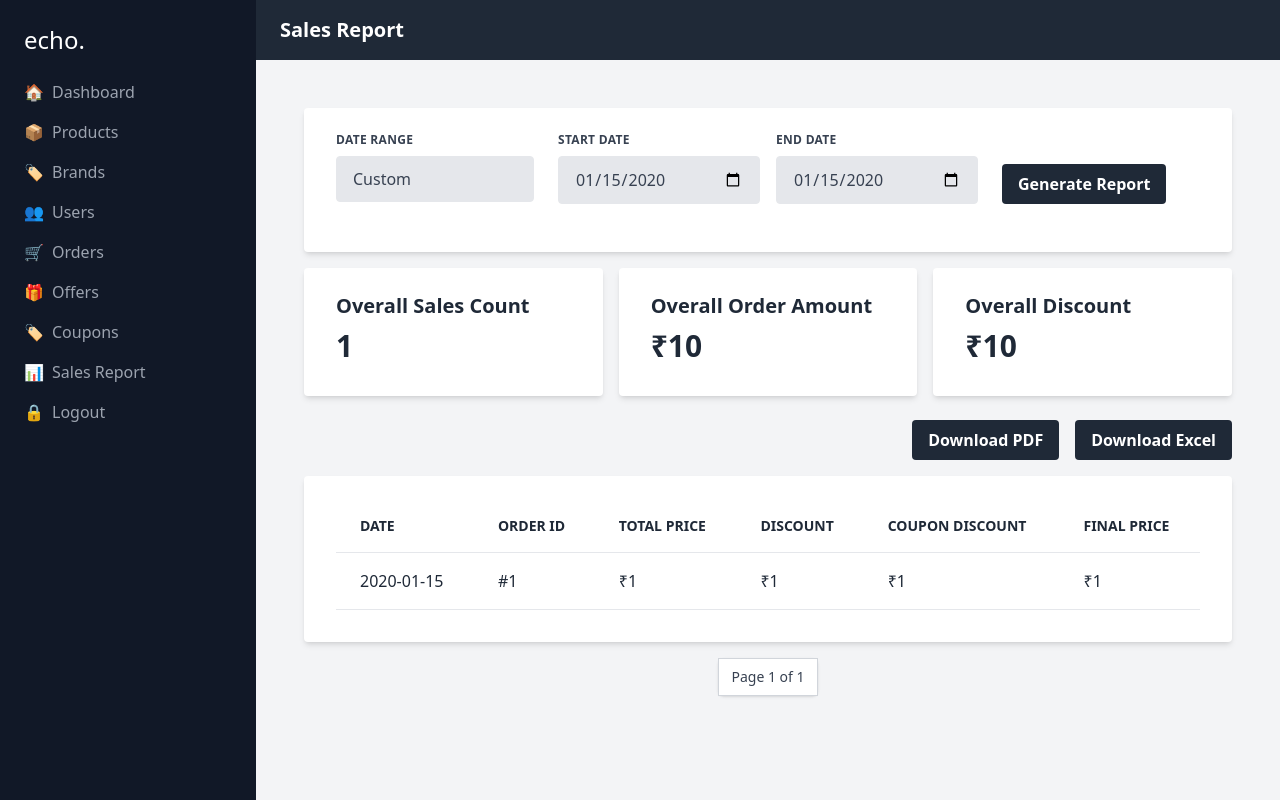
After one commit to ajmalmd/echo, a Django app: template manager/templates/manager/report.html in a window 1280 px wide. The commit adds this page. Run offline with Django 3.2, Linux system fonts and the light colour scheme; the template is opened without the code that fills it: most values are stand-ins (such as "Sample title", 1, 10 or a date in 2020); some libraries are stand-ins or nearby versions.

Commit message:
sales report

```diff
--- a/manager/templates/manager/base.html
+++ b/manager/templates/manager/base.html
@@ -114,6 +114,16 @@
                   <span class="mr-2">🏷️</span> Coupons
                 </a>
               </li>
+              <li>
+                <a href="{% url "report" %}"
+                  class="flex items-center {% if request.resolver_match.url_name == 'report' %}
+                    text-white
+                  {% else %}
+                    text-gray-400
+                  {% endif %} hover:text-white">
+                  <span class="mr-2">📊</span> Sales Report
+                </a>
+              </li>
               {% comment %}
               <li>
                 <a href="#"
@@ -133,16 +143,6 @@
                     text-gray-400
                   {% endif %} hover:text-white">
                   <span class="mr-2">🖼️</span> Banner
-                </a>
-              </li>
-              <li>
-                <a href="#"
-                  class="flex items-center {% if request.resolver_match.url_name == 'sales_report' %}
-                    text-white
-                  {% else %}
-                    text-gray-400
-                  {% endif %} hover:text-white">
-                  <span class="mr-2">📊</span> Sales Report
                 </a>
               </li>
               {% endcomment %}
--- /dev/null
+++ b/manager/templates/manager/report.html
@@ -0,0 +1,188 @@
+{% extends 'manager/base.html' %}
+{% load static %}
+
+{% block header %}Sales Report{% endblock %}
+
+{% block content %}
+<main class="p-6">
+    <div class="mb-6">
+        <!-- Filter Form -->
+        <form method="get" class="bg-white shadow-md rounded px-8 pt-6 pb-8 mb-4">
+            <div class="flex flex-wrap -mx-3 mb-4">
+                <div class="w-full md:w-1/4 px-3 mb-6 md:mb-0">
+                    <label class="block uppercase tracking-wide text-gray-700 text-xs font-bold mb-2" for="date-range">
+                        Date Range
+                    </label>
+                    <select id="date-range" name="date_range" class="block appearance-none w-full bg-gray-200 border border-gray-200 text-gray-700 py-3 px-4 pr-8 rounded leading-tight focus:outline-none focus:bg-white focus:border-gray-500">
+                        <option value="custom" {% if date_range == 'custom' %}selected{% endif %}>Custom</option>
+                        <option value="daily" {% if date_range == 'daily' %}selected{% endif %}>Daily</option>
+                        <option value="weekly" {% if date_range == 'weekly' %}selected{% endif %}>Weekly</option>
+                        <option value="monthly" {% if date_range == 'monthly' %}selected{% endif %}>Monthly</option>
+                        <option value="yearly" {% if date_range == 'yearly' %}selected{% endif %}>Yearly</option>
+                    </select>
+                </div>
+                <div id="custom-date-range" class="w-full md:w-2/4 px-3 mb-6 md:mb-0">
+                    <div class="flex">
+                        <div class="w-1/2 pr-2">
+                            <label class="block uppercase tracking-wide text-gray-700 text-xs font-bold mb-2" for="start-date">
+                                Start Date
+                            </label>
+                            <input type="date" id="start-date" name="start_date" value="{{ start_date|date:'Y-m-d' }}" class="appearance-none block w-full bg-gray-200 text-gray-700 border border-gray-200 rounded py-3 px-4 leading-tight focus:outline-none focus:bg-white focus:border-gray-500">
+                        </div>
+                        <div class="w-1/2 pl-2">
+                            <label class="block uppercase tracking-wide text-gray-700 text-xs font-bold mb-2" for="end-date">
+                                End Date
+                            </label>
+                            <input type="date" id="end-date" name="end_date" value="{{ end_date|date:'Y-m-d' }}" class="appearance-none block w-full bg-gray-200 text-gray-700 border border-gray-200 rounded py-3 px-4 leading-tight focus:outline-none focus:bg-white focus:border-gray-500">
+                        </div>
+                    </div>
+                </div>
+                <div class="w-full md:w-1/4 px-3 mb-6 md:mb-0 flex items-end">
+                    <button type="submit" class="bg-gray-800 hover:bg-gray-700 text-white font-bold py-2 px-4 rounded focus:outline-none focus:shadow-outline">
+                        Generate Report
+                    </button>
+                </div>
+            </div>
+        </form>
+
+        <!-- Summary Statistics -->
+        <div class="grid grid-cols-1 md:grid-cols-3 gap-4 mb-6">
+            <div class="bg-white shadow-md rounded px-8 pt-6 pb-8">
+                <h2 class="text-xl font-semibold mb-2">Overall Sales Count</h2>
+                <p class="text-3xl font-bold">{{ overall_sales_count }}</p>
+            </div>
+            <div class="bg-white shadow-md rounded px-8 pt-6 pb-8">
+                <h2 class="text-xl font-semibold mb-2">Overall Order Amount</h2>
+                <p class="text-3xl font-bold">₹{{ overall_order_amount }}</p>
+            </div>
+            <div class="bg-white shadow-md rounded px-8 pt-6 pb-8">
+                <h2 class="text-xl font-semibold mb-2">Overall Discount</h2>
+                <p class="text-3xl font-bold">₹{{ overall_discount }}</p>
+            </div>
+        </div>
+
+        <!-- Download Buttons -->
+        <div class="flex justify-end space-x-4 mt-4">
+            {% if orders %}
+                <a href="{% url 'download_report' %}?format=pdf&{{ request.GET.urlencode }}"
+                   class="bg-gray-800 hover:bg-gray-700 text-white font-bold py-2 px-4 rounded focus:outline-none focus:shadow-outline">
+                    Download PDF
+                </a>
+                <a href="{% url 'download_report' %}?format=excel&{{ request.GET.urlencode }}"
+                   class="bg-gray-800 hover:bg-gray-700 text-white font-bold py-2 px-4 rounded focus:outline-none focus:shadow-outline">
+                    Download Excel
+                </a>
+            {% else %}
+                <span class="text-gray-500 italic">No data available for download</span>
+            {% endif %}
+        </div>
+
+        <!-- Sales Data Table -->
+        <div class="bg-white shadow-md rounded px-8 pt-6 pb-8 mt-4 overflow-x-auto">
+            {% if orders %}
+                <table class="w-full text-left border-collapse">
+                    <thead>
+                        <tr>
+                            <th class="py-4 px-6 bg-grey-lightest font-bold uppercase text-sm text-grey-dark border-b border-grey-light">Date</th>
+                            <th class="py-4 px-6 bg-grey-lightest font-bold uppercase text-sm text-grey-dark border-b border-grey-light">Order ID</th>
+                            <th class="py-4 px-6 bg-grey-lightest font-bold uppercase text-sm text-grey-dark border-b border-grey-light">Total Price</th>
+                            <th class="py-4 px-6 bg-grey-lightest font-bold uppercase text-sm text-grey-dark border-b border-grey-light">Discount</th>
+                            <th class="py-4 px-6 bg-grey-lightest font-bold uppercase text-sm text-grey-dark border-b border-grey-light">Coupon Discount</th>
+                            <th class="py-4 px-6 bg-grey-lightest font-bold uppercase text-sm text-grey-dark border-b border-grey-light">Final Price</th>
+                        </tr>
+                    </thead>
+                    <tbody>
+                        {% for order in orders %}
+                        <tr>
+                            <td class="py-4 px-6 border-b border-grey-light">{{ order.created_at|date:"Y-m-d" }}</td>
+                            <td class="py-4 px-6 border-b border-grey-light">#{{ order.id }}</td>
+                            <td class="py-4 px-6 border-b border-grey-light">₹{{ order.total_price }}</td>
+                            <td class="py-4 px-6 border-b border-grey-light">₹{{ order.total_discount }}</td>
+                            <td class="py-4 px-6 border-b border-grey-light">₹{{ order.total_coupon_discount }}</td>
+                            <td class="py-4 px-6 border-b border-grey-light">₹{{ order.total_price_after_discount }}</td>
+                        </tr>
+                        {% empty %}
+                        <tr>
+                            <td colspan="6" class="py-4 px-6 border-b border-grey-light text-center">No sales found for the selected period.</td>
+                        </tr>
+                        {% endfor %}
+                    </tbody>
+                </table>
+            {% else %}
+                <p class="text-center py-4">No sales data available for the selected period.</p>
+            {% endif %}
+        </div>
+
+        <!-- Pagination -->
+        {% if orders %}
+            <div class="flex justify-center mt-4">
+                <nav class="inline-flex rounded-md shadow">
+                    {% if orders.has_previous %}
+                        <a href="?page=1{% for key, value in request.GET.items %}{% if key != 'page' %}&{{ key }}={{ value }}{% endif %}{% endfor %}" class="px-3 py-2 rounded-l-md border border-gray-300 bg-white text-sm font-medium text-gray-500 hover:bg-gray-50">
+                            First
+                        </a>
+                        <a href="?page={{ orders.previous_page_number }}{% for key, value in request.GET.items %}{% if key != 'page' %}&{{ key }}={{ value }}{% endif %}{% endfor %}" class="px-3 py-2 border-t border-b border-gray-300 bg-white text-sm font-medium text-gray-500 hover:bg-gray-50">
+                            Previous
+                        </a>
+                    {% endif %}
+                    <span class="px-3 py-2 border border-gray-300 bg-white text-sm font-medium text-gray-700">
+                        Page {{ orders.number }} of {{ orders.paginator.num_pages }}
+                    </span>
+                    {% if orders.has_next %}
+                        <a href="?page={{ orders.next_page_number }}{% for key, value in request.GET.items %}{% if key != 'page' %}&{{ key }}={{ value }}{% endif %}{% endfor %}" class="px-3 py-2 border-t border-b border-gray-300 bg-white text-sm font-medium text-gray-500 hover:bg-gray-50">
+                            Next
+                        </a>
+                        <a href="?page={{ orders.paginator.num_pages }}{% for key, value in request.GET.items %}{% if key != 'page' %}&{{ key }}={{ value }}{% endif %}{% endfor %}" class="px-3 py-2 rounded-r-md border border-gray-300 bg-white text-sm font-medium text-gray-500 hover:bg-gray-50">
+                            Last
+                        </a>
+                    {% endif %}
+                </nav>
+            </div>
+        {% endif %}
+    </div>
+</main>
+{% endblock %}
+
+{% block script %}
+<script>
+    document.addEventListener('DOMContentLoaded', function() {
+        const dateRangeSelect = document.getElementById('date-range');
+        const customDateRange = document.getElementById('custom-date-range');
+        const startDateInput = document.getElementById('start-date');
+        const endDateInput = document.getElementById('end-date');
+
+        function updateDateInputs() {
+            const today = new Date();
+            let startDate = new Date();
+
+            if (dateRangeSelect.value === 'custom') {
+                customDateRange.style.display = 'block';
+                return;
+            }
+
+            customDateRange.style.display = 'none';
+
+            switch(dateRangeSelect.value) {
+                case 'daily':
+                    startDate = today;
+                    break;
+                case 'weekly':
+                    startDate.setDate(today.getDate() - 7);
+                    break;
+                case 'monthly':
+                    startDate.setMonth(today.getMonth() - 1);
+                    break;
+                case 'yearly':
+                    startDate.setFullYear(today.getFullYear() - 1);
+                    break;
+            }
+
+            startDateInput.value = startDate.toISOString().split('T')[0];
+            endDateInput.value = today.toISOString().split('T')[0];
+        }
+
+        dateRangeSelect.addEventListener('change', updateDateInputs);
+        updateDateInputs(); // Call on initial load
+    });
+</script>
+{% endblock %}
--- a/manager/urls.py
+++ b/manager/urls.py
@@ -36,4 +36,7 @@ urlpatterns = [
     path('edit-coupon/', views.edit_coupon, name='edit_coupon'),
     path('get-coupon-details/', views.get_coupon_details, name='get_coupon_details'),
     path('toggle-coupon-status/', views.toggle_coupon_status, name='toggle_coupon_status'),
+
+    path('report/', views.report, name="report"),
+    path('download-report/', views.download_report, name='download_report'),
 ]
--- a/store/views.py
+++ b/store/views.py
@@ -964,7 +964,7 @@ def add_to_cart(request):
             return JsonResponse(
                 {
                     "success": True,
-                    "message": "You have this item in your cart, We have increased the quantity by 1",
+                    "message": "Increased the quantity by 1",
                     "cart_item_count": cart_item_count,
                 }
             )
```
Also changed, not shown: manager/templates/manager/report_pdf.html (added, +49 -0 lines), manager/views.py (+240 -2 lines).
